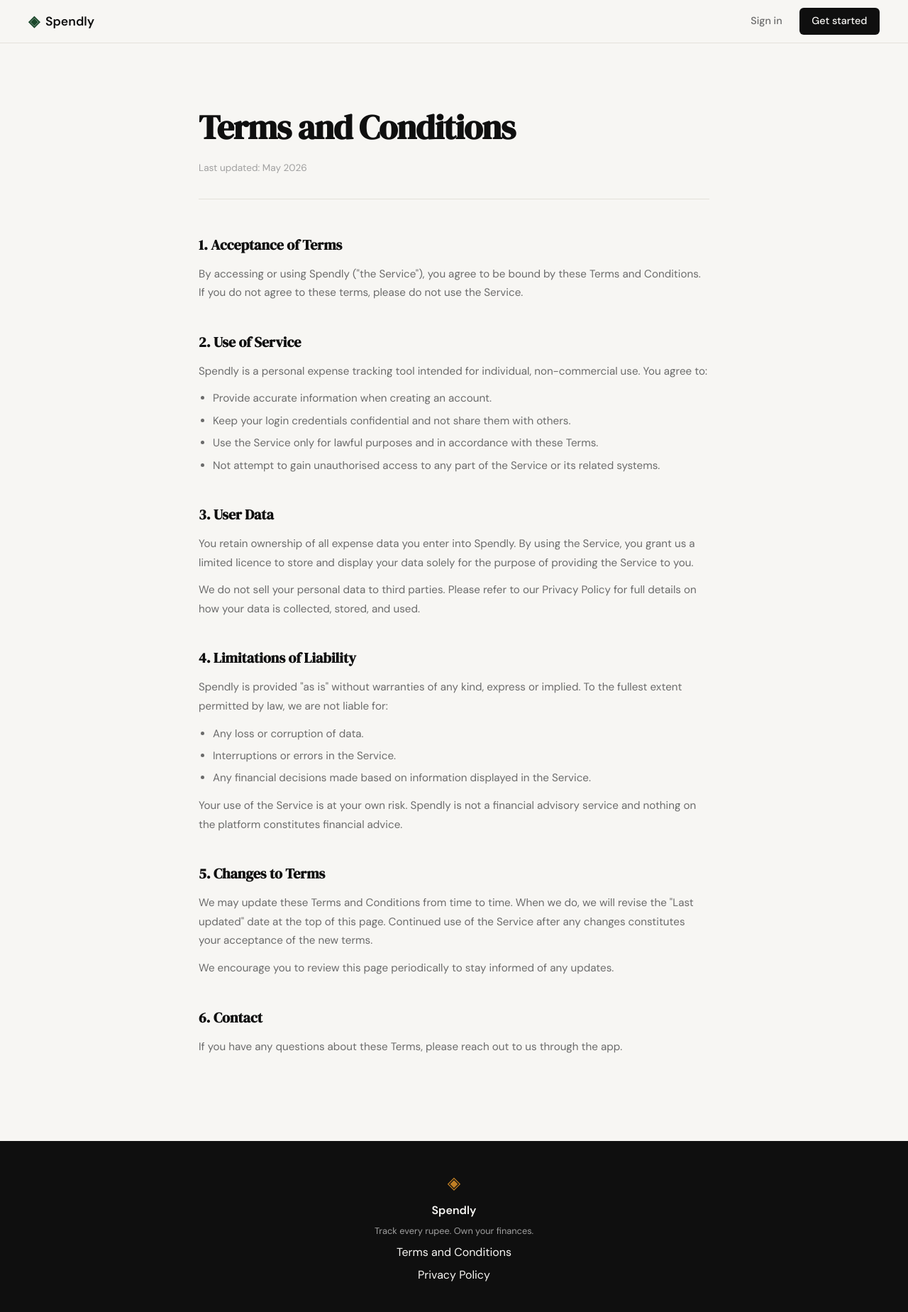
After one commit to meghashah100/spendly, a Flask app: page /terms in a window 1280 px wide. The commit adds this page. Shown: the whole page at 71% size. Run offline with Flask 3, Linux system fonts and the light colour scheme.

Commit message:
feat: add Terms and Conditions page with themed styling
Co-Authored-By: Claude Sonnet 4.6 <noreply@anthropic.com>

```diff
--- a/app.py
+++ b/app.py
@@ -10,6 +10,11 @@ app = Flask(__name__)
 @app.route("/")
 def landing():
     return render_template("landing.html")
+
+
+@app.route("/terms")
+def terms():
+    return render_template("terms.html")
 
 
 @app.route("/register")
--- a/static/css/style.css
+++ b/static/css/style.css
@@ -508,6 +508,65 @@ a { color: inherit; text-decoration: none; }
 }
 
 /* ------------------------------------------------------------------ */
+/* Terms / Policy pages                                                */
+/* ------------------------------------------------------------------ */
+
+.terms-page {
+    padding: 5rem 2rem;
+}
+
+.terms-inner {
+    max-width: 720px;
+    margin: 0 auto;
+}
+
+.terms-title {
+    font-family: var(--font-display);
+    font-size: clamp(2rem, 4vw, 3rem);
+    color: var(--ink);
+    letter-spacing: -0.02em;
+    margin-bottom: 0.5rem;
+}
+
+.terms-updated {
+    font-size: 0.85rem;
+    color: var(--ink-faint);
+    margin-bottom: 3rem;
+    padding-bottom: 2rem;
+    border-bottom: 1px solid var(--border);
+}
+
+.terms-section {
+    margin-bottom: 2.5rem;
+}
+
+.terms-section h2 {
+    font-family: var(--font-display);
+    font-size: 1.25rem;
+    color: var(--ink);
+    margin-bottom: 0.75rem;
+}
+
+.terms-section p {
+    font-size: 0.95rem;
+    color: var(--ink-muted);
+    line-height: 1.75;
+    margin-bottom: 0.75rem;
+}
+
+.terms-section ul {
+    padding-left: 1.25rem;
+    margin-bottom: 0.75rem;
+}
+
+.terms-section ul li {
+    font-size: 0.95rem;
+    color: var(--ink-muted);
+    line-height: 1.75;
+    margin-bottom: 0.3rem;
+}
+
+/* ------------------------------------------------------------------ */
 /* Responsive                                                          */
 /* ------------------------------------------------------------------ */
 
--- a/templates/base.html
+++ b/templates/base.html
@@ -34,7 +34,7 @@
             <span class="brand-icon">◈</span>
             <span class="footer-name">Spendly</span>
             <p class="footer-copy">Track every rupee. Own your finances.</p>
-            <a href="#">Terms and Conditions</a>
+            <a href="/terms">Terms and Conditions</a>
             <a href="#">Privacy Policy</a>
         </div>
     </footer>
--- /dev/null
+++ b/templates/terms.html
@@ -0,0 +1,58 @@
+{% extends "base.html" %}
+
+{% block title %}Terms and Conditions — Spendly{% endblock %}
+
+{% block content %}
+
+<section class="terms-page">
+    <div class="terms-inner">
+        <h1 class="terms-title">Terms and Conditions</h1>
+        <p class="terms-updated">Last updated: May 2026</p>
+
+        <div class="terms-section">
+            <h2>1. Acceptance of Terms</h2>
+            <p>By accessing or using Spendly ("the Service"), you agree to be bound by these Terms and Conditions. If you do not agree to these terms, please do not use the Service.</p>
+        </div>
+
+        <div class="terms-section">
+            <h2>2. Use of Service</h2>
+            <p>Spendly is a personal expense tracking tool intended for individual, non-commercial use. You agree to:</p>
+            <ul>
+                <li>Provide accurate information when creating an account.</li>
+                <li>Keep your login credentials confidential and not share them with others.</li>
+                <li>Use the Service only for lawful purposes and in accordance with these Terms.</li>
+                <li>Not attempt to gain unauthorised access to any part of the Service or its related systems.</li>
+            </ul>
+        </div>
+
+        <div class="terms-section">
+            <h2>3. User Data</h2>
+            <p>You retain ownership of all expense data you enter into Spendly. By using the Service, you grant us a limited licence to store and display your data solely for the purpose of providing the Service to you.</p>
+            <p>We do not sell your personal data to third parties. Please refer to our Privacy Policy for full details on how your data is collected, stored, and used.</p>
+        </div>
+
+        <div class="terms-section">
+            <h2>4. Limitations of Liability</h2>
+            <p>Spendly is provided "as is" without warranties of any kind, express or implied. To the fullest extent permitted by law, we are not liable for:</p>
+            <ul>
+                <li>Any loss or corruption of data.</li>
+                <li>Interruptions or errors in the Service.</li>
+                <li>Any financial decisions made based on information displayed in the Service.</li>
+            </ul>
+            <p>Your use of the Service is at your own risk. Spendly is not a financial advisory service and nothing on the platform constitutes financial advice.</p>
+        </div>
+
+        <div class="terms-section">
+            <h2>5. Changes to Terms</h2>
+            <p>We may update these Terms and Conditions from time to time. When we do, we will revise the "Last updated" date at the top of this page. Continued use of the Service after any changes constitutes your acceptance of the new terms.</p>
+            <p>We encourage you to review this page periodically to stay informed of any updates.</p>
+        </div>
+
+        <div class="terms-section">
+            <h2>6. Contact</h2>
+            <p>If you have any questions about these Terms, please reach out to us through the app.</p>
+        </div>
+    </div>
+</section>
+
+{% endblock %}
```
